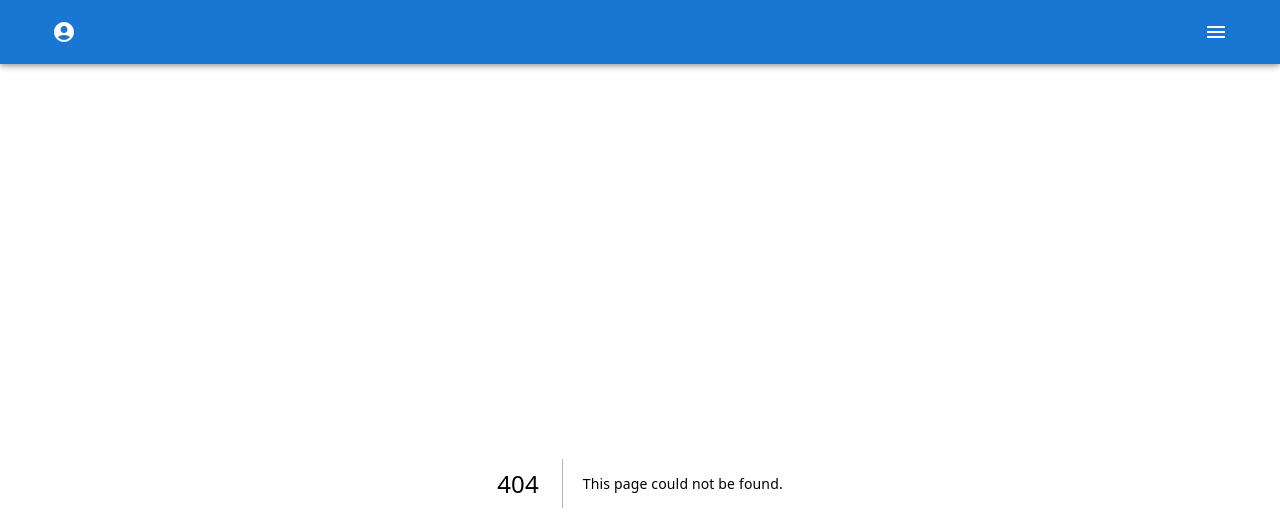
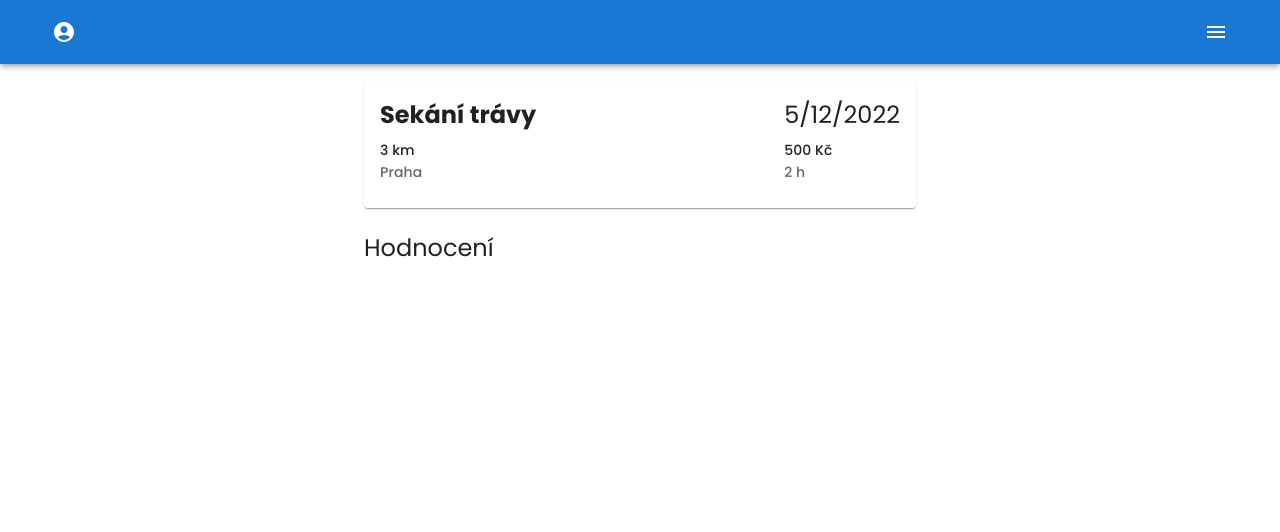
Before and after one commit to Alddar/rychly-prachy, a Next.js app: page /offer/1/rating in a window 1280 px wide. Before the commit this address had no page. Shown: the top 532 px of the page. Built offline with nearby package versions, Linux system fonts and the light colour scheme.

Commit message:
Offer rating page (not complete yet)

```diff
--- a/pages/my.tsx
+++ b/pages/my.tsx
@@ -101,7 +101,7 @@ export default function My() {
                 return true;
               })
               .map((offer) => (
-                  <Link href={`/offer/${offer.id}`} key={`work-card-${offer.id}`}>
+                  <Link href={`/offer/${offer.id}/rating`} key={`work-card-rating-${offer.id}`}>
                     <WorkCard offer={offer} />
                   </Link>
               ))}
--- /dev/null
+++ b/pages/offer/[id]/rating/index.tsx
@@ -0,0 +1,29 @@
+import Typography from "@mui/material/Typography";
+import Container from "@mui/material/Container";
+import Stack from "@mui/material/Stack";
+import {useContext} from "react";
+import WorkCard from "../../../../components/complex/WorkCard";
+import {LatLngExpression} from "leaflet";
+import {getOffer, getProvider} from "../../../../fixtures/app";
+import {StateContext} from "../../../_app";
+import {useRouter} from "next/router";
+
+export default function OfferRating() {
+    const { state, setOffer } = useContext(StateContext)
+    const router = useRouter()
+    const { id } = router.query
+    const offer = getOffer(state.offerList, Number(`${id}`));
+    const provider = getProvider(state.providerList, offer.ownerId)
+
+    const position: LatLngExpression = offer.position;
+
+    return (
+        <Container maxWidth="sm" sx={{ paddingBottom: "2rem" }}>
+        <Stack spacing={3}>
+            <WorkCard offer={offer}></WorkCard>
+            <Typography variant="h5">Hodnocení</Typography>
+
+        </Stack>
+        </Container>
+    );
+}
```
Also changed, not shown: pages/offer/[id]/index.tsx (renamed from pages/offer/[id].tsx, +4 -4 lines).
